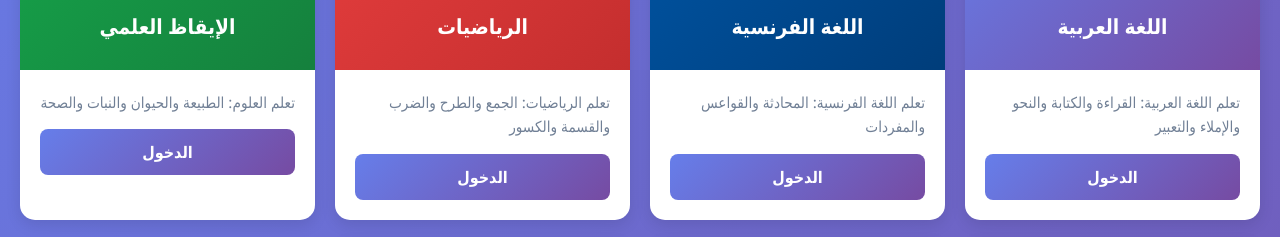
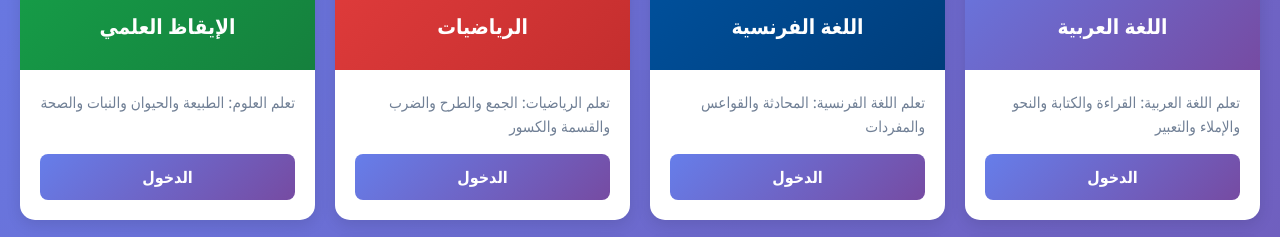
Before and after one commit to hfoudha123-tasnim/admin-dashboard, a plain HTML site: page dashboard.html in a window 1280 px wide. Shown: the part 423-660 px from the top of the page. Drawn offline with Linux system fonts and the light colour scheme.

Commit message:
Update dashboard.html

```diff
--- a/dashboard.html
+++ b/dashboard.html
@@ -81,7 +81,9 @@
             overflow: hidden;
             box-shadow: 0 5px 15px rgba(0,0,0,0.1);
             transition: all 0.3s;
-            cursor: pointer;
+            text-decoration: none;
+            display: flex;
+            flex-direction: column;
         }
 
         .subject-card:hover {
@@ -138,6 +140,9 @@
 
         .subject-body {
             padding: 20px;
+            flex-grow: 1;
+            display: flex;
+            flex-direction: column;
         }
 
         .subject-body p {
@@ -145,35 +150,33 @@
             color: #718096;
             margin-bottom: 15px;
             line-height: 1.6;
+            flex-grow: 1;
         }
 
-        .btn {
+        .btn-link {
             display: inline-block;
             padding: 12px 24px;
-            border: none;
+            background: linear-gradient(135deg, #667eea 0%, #764ba2 100%);
+            color: white !important;
+            text-decoration: none;
             border-radius: 8px;
             cursor: pointer;
             font-weight: bold;
             transition: all 0.3s;
-            text-decoration: none;
             text-align: center;
-            font-family: inherit;
-            font-size: 1rem;
+            border: none;
             width: 100%;
             box-sizing: border-box;
         }
 
-        .btn-primary {
-            background: linear-gradient(135deg, #667eea 0%, #764ba2 100%);
+        .btn-link:hover {
+            transform: translateY(-2px);
+            box-shadow: 0 5px 15px rgba(102, 126, 234, 0.4);
             color: white;
+            text-decoration: none;
         }
 
-        .btn-primary:hover {
-            transform: translateY(-2px);
-            box-shadow: 0 5px 15px rgba(102, 126, 234, 0.4);
-        }
-
-        .btn-primary:active {
+        .btn-link:active {
             transform: translateY(0);
         }
 
@@ -224,102 +227,88 @@
 
             <div class="subjects-grid">
                 <!-- اللغة العربية 5-6 -->
-                <div class="subject-card arabic">
+                <a href="subjects/arabic_5_6.html" class="subject-card arabic">
                     <div class="subject-header">
                         <div class="subject-icon">📝</div>
                         <h3>اللغة العربية</h3>
                     </div>
                     <div class="subject-body">
                         <p>تعلم اللغة العربية: القراءة والكتابة والنحو والإملاء والتعبير</p>
-                        <button class="btn btn-primary" onclick="navigateTo('subjects/arabic_5_6.html')">
-                            الدخول
-                        </button>
+                        <span class="btn-link">الدخول</span>
                     </div>
-                </div>
+                </a>
 
                 <!-- اللغة الفرنسية 5-6 -->
-                <div class="subject-card french">
+                <a href="subjects/french_5_6.html" class="subject-card french">
                     <div class="subject-header">
                         <div class="subject-icon">🇫🇷</div>
                         <h3>اللغة الفرنسية</h3>
                     </div>
                     <div class="subject-body">
                         <p>تعلم اللغة الفرنسية: المحادثة والقواعس والمفردات</p>
-                        <button class="btn btn-primary" onclick="navigateTo('subjects/french_5_6.html')">
-                            الدخول
-                        </button>
+                        <span class="btn-link">الدخول</span>
                     </div>
-                </div>
+                </a>
 
                 <!-- الرياضيات 5-6 -->
-                <div class="subject-card math">
+                <a href="subjects/math_5_6.html" class="subject-card math">
                     <div class="subject-header">
                         <div class="subject-icon">🔢</div>
                         <h3>الرياضيات</h3>
                     </div>
                     <div class="subject-body">
                         <p>تعلم الرياضيات: الجمع والطرح والضرب والقسمة والكسور</p>
-                        <button class="btn btn-primary" onclick="navigateTo('subjects/math_5_6.html')">
-                            الدخول
-                        </button>
+                        <span class="btn-link">الدخول</span>
                     </div>
-                </div>
+                </a>
 
                 <!-- الإيقاظ العلمي 5-6 -->
-                <div class="subject-card science">
+                <a href="subjects/science_5_6.html" class="subject-card science">
                     <div class="subject-header">
                         <div class="subject-icon">🔬</div>
                         <h3>الإيقاظ العلمي</h3>
                     </div>
                     <div class="subject-body">
                         <p>تعلم العلوم: الطبيعة والحيوان والنبات والصحة</p>
-                        <button class="btn btn-primary" onclick="navigateTo('subjects/science_5_6.html')">
-                            الدخول
-                        </button>
+                        <span class="btn-link">الدخول</span>
                     </div>
-                </div>
+                </a>
 
                 <!-- اللغة الإنجليزية 5-6 -->
-                <div class="subject-card english">
+                <a href="subjects/english_5_6.html" class="subject-card english">
                     <div class="subject-header">
                         <div class="subject-icon">🇬🇧</div>
                         <h3>اللغة الإنجليزية</h3>
                     </div>
                     <div class="subject-body">
                         <p>تعلم اللغة الإنجليزية: المحادثة والقراءة والكتابة</p>
-                        <button class="btn btn-primary" onclick="navigateTo('subjects/english_5_6.html')">
-                            الدخول
-                        </button>
+                        <span class="btn-link">الدخول</span>
                     </div>
-                </div>
+                </a>
 
                 <!-- التاريخ والجغرافيا 5-6 -->
-                <div class="subject-card history">
+                <a href="subjects/history_5_6.html" class="subject-card history">
                     <div class="subject-header">
                         <div class="subject-icon">🗺️</div>
                         <h3>التاريخ والجغرافيا</h3>
                     </div>
                     <div class="subject-body">
                         <p>تعلم التاريخ والجغرافيا: الحضارات والخرائط والمعالم</p>
-                        <button class="btn btn-primary" onclick="navigateTo('subjects/history_5_6.html')">
-                            الدخول
-                        </button>
+                        <span class="btn-link">الدخول</span>
                     </div>
-                </div>
+                </a>
 
                 <!-- التربية الإسلامية 5-6 -->
-                <div class="subject-card islamic">
+                <a href="subjects/islamic_5_6.html" class="subject-card islamic">
                     <div class="subject-header">
                         <div class="subject-icon">🕌</div>
                         <h3>التربية الإسلامية</h3>
                     </div>
                     <div class="subject-body">
                         <p>تعلم التربية الإسلامية: القرآن والعقيدة والأخلاق</p>
-                        <button class="btn btn-primary" onclick="navigateTo('subjects/islamic_5_6.html')">
-                            الدخول
-                        </button>
+                        <span class="btn-link">الدخول</span>
                     </div>
-                </div>
+                </a>
             </div>
         </div>
 
@@ -332,74 +321,64 @@
 
             <div class="subjects-grid">
                 <!-- اللغة العربية 3-4 -->
-                <div class="subject-card arabic">
+                <a href="subjects/arabic_3_4.html" class="subject-card arabic">
                     <div class="subject-header">
                         <div class="subject-icon">📝</div>
                         <h3>اللغة العربية</h3>
                     </div>
                     <div class="subject-body">
                         <p>تعلم اللغة العربية: الحروف والكلمات والقراءة البسيطة</p>
-                        <button class="btn btn-primary" onclick="navigateTo('subjects/arabic_3_4.html')">
-                            الدخول
-                        </button>
+                        <span class="btn-link">الدخول</span>
                     </div>
-                </div>
+                </a>
 
                 <!-- اللغة الفرنسية 3-4 -->
-                <div class="subject-card french">
+                <a href="subjects/french_3_4.html" class="subject-card french">
                     <div class="subject-header">
                         <div class="subject-icon">🇫🇷</div>
                         <h3>اللغة الفرنسية</h3>
                     </div>
                     <div class="subject-body">
                         <p>تعلم اللغة الفرنسية: الحروف والأرقام والكلمات الأساسية</p>
-                        <button class="btn btn-primary" onclick="navigateTo('subjects/french_3_4.html')">
-                            الدخول
-                        </button>
+                        <span class="btn-link">الدخول</span>
                     </div>
-                </div>
+                </a>
 
                 <!-- الرياضيات 3-4 -->
-                <div class="subject-card math">
+                <a href="subjects/math_3_4.html" class="subject-card math">
                     <div class="subject-header">
                         <div class="subject-icon">🔢</div>
                         <h3>الرياضيات</h3>
                     </div>
                     <div class="subject-body">
                         <p>تعلم الرياضيات: الأرقام والجمع والطرح البسيط</p>
-                        <button class="btn btn-primary" onclick="navigateTo('subjects/math_3_4.html')">
-                            الدخول
-                        </button>
+                        <span class="btn-link">الدخول</span>
                     </div>
-                </div>
+                </a>
 
                 <!-- الإيقاظ العلمي 3-4 -->
-                <div class="subject-card science">
+                <a href="subjects/science_3_4.html" class="subject-card science">
                     <div class="subject-header">
                         <div class="subject-icon">🔬</div>
                         <h3>الإيقاظ العلمي</h3>
                     </div>
                     <div class="subject-body">
                         <p>تعلم العلوم: الحيوانات والنباتات والبيئة البسيطة</p>
-                        <button class="btn btn-primary" onclick="navigateTo('subjects/science_3_4.html')">
-                            الدخول
-                        </button>
+                        <span class="btn-link">الدخول</span>
                     </div>
-                </div>
+                </a>
 
                 <!-- التربية الإسلامية 3-4 -->
-                <div class="subject-card islamic">
+                <a href="subjects/islamic_3_4.html" class="subject-card islamic">
                     <div class="subject-header">
                         <div class="subject-icon">🕌</div>
                         <h3>التربية الإسلامية</h3>
                     </div>
                     <div class="subject-body">
                         <p>تعلم التربية الإسلامية: التوحيد والدعاء والأخلاق</p>
-                        <button class="btn btn-primary" onclick="navigateTo('subjects/islamic_3_4.html')">
-                            الدخول
-                        </button>
+                        <span class="btn-link">الدخول</span>
                     </div>
-                </div>
+                </a>
             </div>
         </div>
 
@@ -409,37 +388,5 @@
         </div>
     </div>
 
-    <script>
-        // دالة التنقل الموثوقة
-        function navigateTo(path) {
-            console.log('محاولة الانتقال إلى:', path);
-
-            // الطريقة الأولى: استخدام window.location
-            try {
-                window.location.href = path;
-            } catch (error) {
-                console.error('خطأ في الانتقال:', error);
-            }
-        }
-
-        // التحقق من أن جميع الملفات موجودة
-        document.addEventListener('DOMContentLoaded', function() {
-            console.log('تم تحميل الصفحة بنجاح ✅');
-            console.log('جميع الأزرار جاهزة للاستخدام');
-        });
-
-        // معالج أخطاء عام
-        window.onerror = function(msg, url, lineNo, columnNo, error) {
-            console.error('خطأ جديد:', {
-                message: msg,
-                url: url,
-                lineNumber: lineNo,
-                columnNumber: columnNo,
-                error: error
-            });
-            return false;
-        };
-    </script>
-
 </body>
 </html>
```
